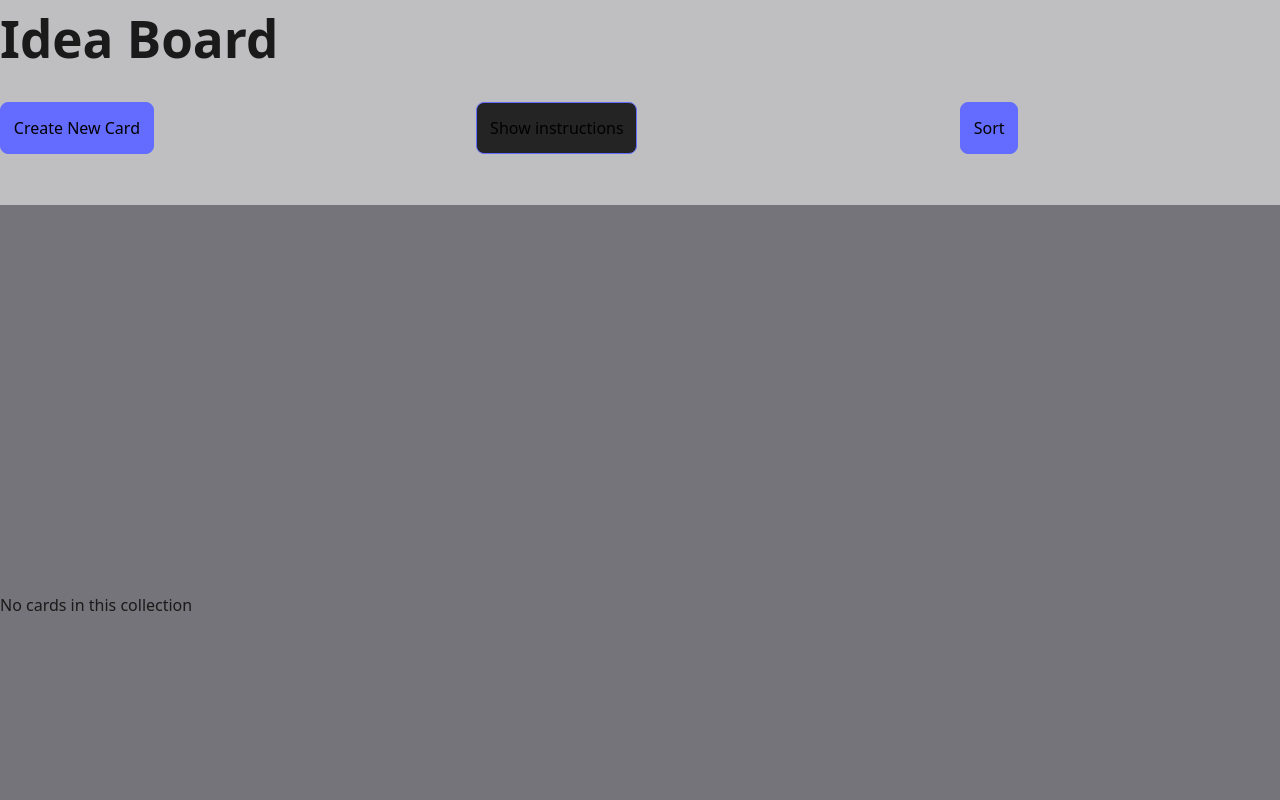
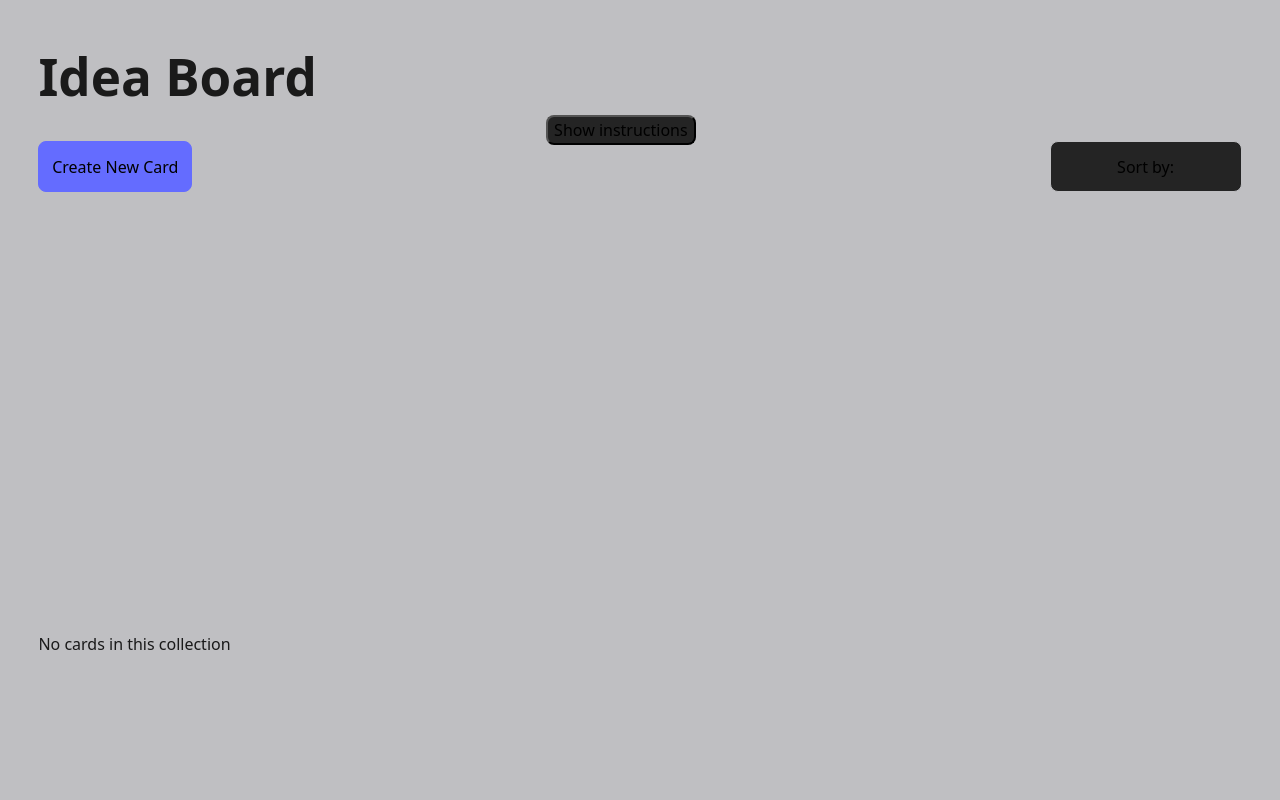
Before and after one commit to juliscapucin/idea-board, a React (Vite) app: page / in a window 1280 px wide. Shown: the top 800 px of the page. Built offline with nearby package versions, Linux system fonts and the light colour scheme.

Commit message:
add styles to dropdownmenu

```diff
--- a/src/components/DropDownMenu.tsx
+++ b/src/components/DropDownMenu.tsx
@@ -27,34 +27,34 @@ export default function DropDownMenu({ sort }: DropDownMenuProps) {
 	}, [])
 
 	return (
-		<div className='dropdown-menu' ref={dropDownRef}>
+		<div className='dropdown' ref={dropDownRef}>
 			<button
-				className='dropdown-menu__trigger button-main'
+				className='dropdown__trigger button-main'
 				onClick={handleOpenMenu}
 			>
-				Sort {sortChoice && `: ${sortChoice}`}
+				Sort by: {sortChoice && ` ${sortChoice}`}
 			</button>
 			{showMenu && (
-				<div className='dropdown-menu__list'>
+				<div className='dropdown__list'>
 					<button
-						className='button-main'
+						className='dropdown__list-item'
 						onClick={() => {
 							sort("title")
-							setSortChoice("title")
+							setSortChoice("Title")
 							handleOpenMenu()
 						}}
 					>
-						Sort by title
+						Title
 					</button>
 					<button
-						className='button-main'
+						className='dropdown__list-item'
 						onClick={() => {
 							sort("dateCreatedRaw")
 							setSortChoice("Date Created")
 							handleOpenMenu()
 						}}
 					>
-						Sort by date
+						Date Created
 					</button>
 				</div>
 			)}
--- a/src/styles/dropdown-menu.css
+++ b/src/styles/dropdown-menu.css
@@ -1,10 +1,35 @@
-.dropdown-menu {
+.dropdown {
 	position: relative;
-	width: 20rem;
+	width: 12rem;
+	text-align: left;
 }
 
-.dropdown-menu__list {
+.dropdown__trigger {
+	width: 100%;
+	background-color: var(--color-primary);
+	border: 1px solid var(--color-secondary);
+}
+
+.dropdown__list {
 	position: absolute;
-	top: var(--space-lg);
+	top: 100%;
 	left: 0;
+	width: 100%;
+	background-color: var(--color-primary);
+	border: 1px solid var(--color-secondary);
+	border-radius: var(--radius-md);
+	display: flex;
+	flex-direction: column;
 }
+
+.dropdown__list-item {
+	border: none;
+	border-radius: var(--radius-md);
+	text-align: left;
+	padding: var(--space-xs);
+	margin: var(--space-xxs);
+}
+
+.dropdown__list-item:hover {
+	background-color: var(--color-faded-medium);
+}
--- a/src/styles/main.css
+++ b/src/styles/main.css
@@ -1,3 +1,7 @@
+body {
+	padding: var(--space-md);
+}
+
 a {
 	font-weight: 500;
 	color: var(--color-link);
@@ -14,20 +18,13 @@ h1 {
 
 button {
 	display: block;
-	margin-top: var(--space-sm);
-	border-radius: 8px;
-	border: 1px solid var(--color-link);
-	padding: var(--space-xs);
 	font-size: 1em;
 	font-weight: 500;
 	font-family: inherit;
 	background-color: var(--color-primary);
+	border-radius: var(--radius-md);
 	cursor: pointer;
 	transition: border-color 0.25s;
-}
-
-button:hover {
-	border-color: #646cff;
 }
 
 button:focus,
@@ -36,7 +33,14 @@ button:focus-visible {
 }
 
 .button-main {
+	margin-top: var(--space-sm);
+	border: 1px solid var(--color-link);
+	padding: var(--space-xs);
 	background-color: var(--color-tertiary);
+}
+
+.button-main:hover {
+	border-color: #646cff;
 }
 
 .button-faded {
--- a/src/styles/variables.css
+++ b/src/styles/variables.css
@@ -12,9 +12,14 @@
 	--color-primary: #242424;
 	--color-secondary: #bfbfc2;
 	--color-tertiary: #646cff;
-	--color-faded: #74747a;
+
+	--color-faded-light: #74747a;
+	--color-faded-medium: #48484b;
+	--color-faded-dark: #333336;
+
 	--color-text-light: #ffffff;
 	--color-text-dark: #1a1a1a;
+
 	--color-link: #646cff;
 	--color-link-hover: #535bf2;
 	--color-transparent: rgba(255, 255, 255, 0);
@@ -30,7 +35,7 @@
 	--space-lg: 3.2rem;
 	--space-xl: 4.8rem;
 
-	--round-corner-md: 8px;
+	--radius-md: 8px;
 
 	--text-xs: 0.6rem;
 	--text-sm: 1rem;
```
